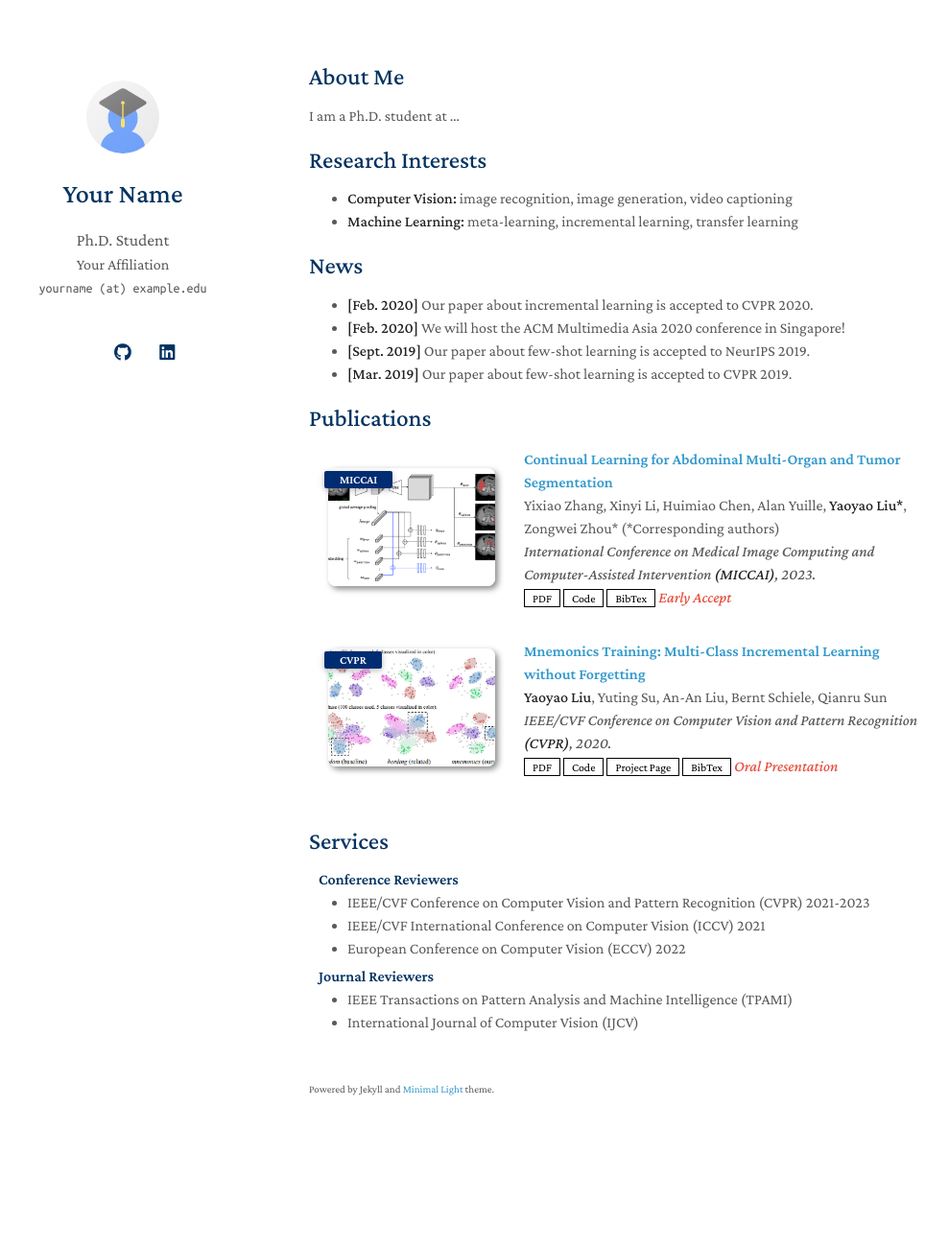
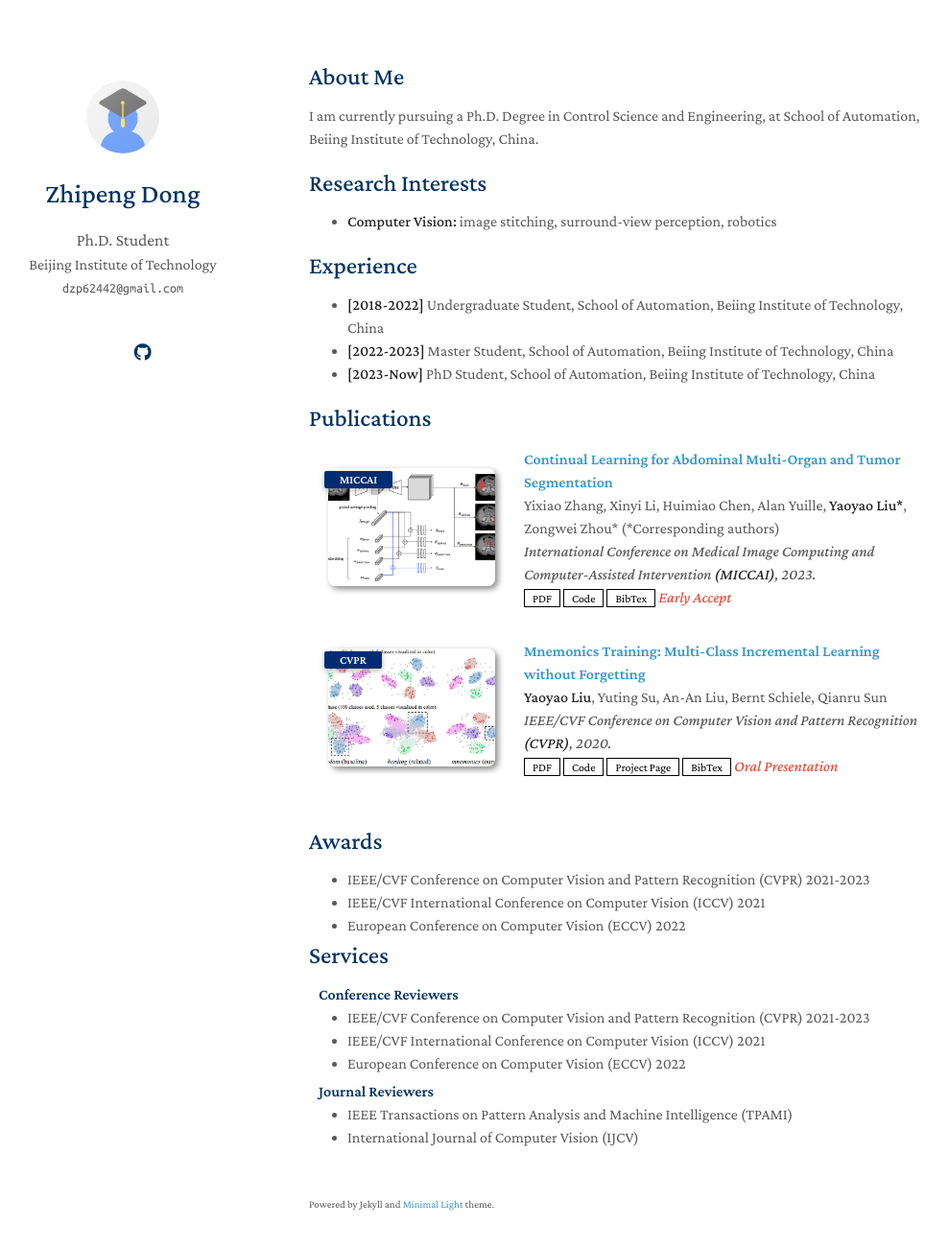
Before and after one commit to dzp62442/dzp62442.github.io, a Jekyll site: the page built from index.md, in a window 1280 px wide and 1336 px high. Shown: the top 1301 px of the window at 96% size, without its empty margins (148-1137 px from the left). Built offline with Jekyll 4.4.1, drawn with Linux system fonts in a browser that asks for light colours; a style sheet for code colours, icons or effects is not loaded; our own code applies the rules of GitHub Pages for plain Markdown files.

Commit message:
init update

```diff
--- a/_config.yml
+++ b/_config.yml
@@ -1,8 +1,8 @@
 # Basic Information
-title: Your Name
+title: Zhipeng Dong
 position: Ph.D. Student
-affiliation: Your Affiliation
-email: yourname (at) example.edu
+affiliation: Beijing Institute of Technology
+email: dzp62442@gmail.com
 
 # Search Engine Optimization (SEO)
 # The following information is used to improve the website traffic from search engines, e.g., Google.
@@ -12,11 +12,11 @@ canonical: https://minimal-light-theme.yliu.me/
 
 # Links
 # If you don't need one of them, you may delete the corresponding line.
-google_scholar: https://scholar.google.com/
-cv_link: assets/files/curriculum_vitae.pdf
-github_link: https://github.com/
-linkedin: https://www.linkedin.com/
-twitter: https://twitter.com/
+google_scholar: https://scholar.google.com/citations?user=FXDIcTcAAAAJ&hl=zh-CN
+# cv_link: assets/files/curriculum_vitae.pdf
+github_link: https://github.com/dzp62442
+# linkedin: https://www.linkedin.com/
+# twitter: https://twitter.com/
 
 # Images (e.g., your profile picture and your website's favicon)
 # "favicon" and "favicon_dark" are used for the light and dark modes, respectively.
@@ -38,7 +38,7 @@ font: "Serif" # or "Sans Serif"
 
 # Google Analytics ID
 # Please remove this if you don't use Google Analytics
-google_analytics: UA-111540567-4
+# google_analytics: UA-111540567-4
 
 # Use this project as a remote theme for GitHub Pages
 # See the guide here: https://docs.github.com/en/pages/setting-up-a-github-pages-site-with-jekyll/adding-a-theme-to-your-github-pages-site-using-jekyll
--- /dev/null
+++ b/_includes/awards.md
@@ -0,0 +1,7 @@
+## Awards
+
+<ul style="margin:0 0 5px;">
+  <li><a href="http://cvpr2023.thecvf.com/"><autocolor>IEEE/CVF Conference on Computer Vision and Pattern Recognition (CVPR) 2021-2023</autocolor></a></li>
+  <li><a href="http://iccv2021.thecvf.com/"><autocolor>IEEE/CVF International Conference on Computer Vision (ICCV) 2021</autocolor></a></li>
+  <li><a href="https://eccv2022.ecva.net/"><autocolor>European Conference on Computer Vision (ECCV) 2022</autocolor></a></li>
+</ul>
--- a/index.md
+++ b/index.md
@@ -4,20 +4,20 @@ layout: homepage
 
 ## About Me
 
-I am a Ph.D. student at ...
+I am currently pursuing a Ph.D. Degree in Control Science and Engineering, at School of Automation, Beiing Institute of Technology, China.
 
 ## Research Interests
 
-- **Computer Vision:** image recognition, image generation, video captioning
-- **Machine Learning:** meta-learning, incremental learning, transfer learning
+- **Computer Vision:** image stitching, surround-view perception, robotics
 
-## News
+## Experience
 
-- **[Feb. 2020]** Our paper about incremental learning is accepted to CVPR 2020.
-- **[Feb. 2020]** We will host the ACM Multimedia Asia 2020 conference in Singapore!
-- **[Sept. 2019]** Our paper about few-shot learning is accepted to NeurIPS 2019.
-- **[Mar. 2019]** Our paper about few-shot learning is accepted to CVPR 2019.
+- **[2018-2022]** Undergraduate Student, School of Automation, Beiing Institute of Technology, China
+- **[2022-2023]** Master Student, School of Automation, Beiing Institute of Technology, China
+- **[2023-Now]** PhD Student, School of Automation, Beiing Institute of Technology, China
 
 {% include_relative _includes/publications.md %}
 
+{% include_relative _includes/awards.md %}
+
 {% include_relative _includes/services.md %}
```
